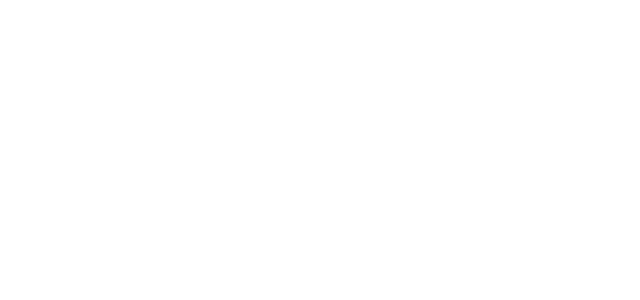
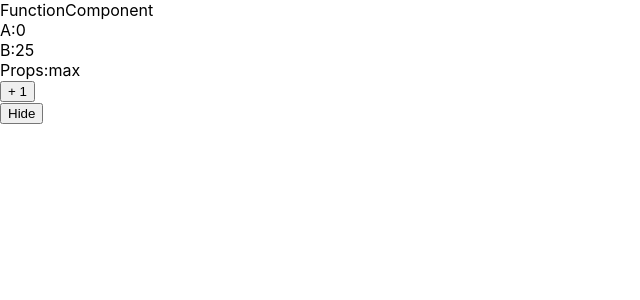
Before and after one commit to alinabezux/react-june, a React (Create React App) app: page / in a window 1280 px wide. Shown: the top 300 px of the page, without its empty margins (0-640 px from the left). Built offline with nearby package versions, Linux system fonts and the light colour scheme.

Commit message:
classComponent

```diff
--- a/src/App.js
+++ b/src/App.js
@@ -1,9 +1,15 @@
 import './App.css'
+// import {ClassComponent} from "./components/ClassComponent";
+import {useState} from "react";
+import {FunctionComponent} from "./components/FunctionComponent";
 
 function App() {
+
+    const [flag, setFlag] = useState(true);
     return (
         <div>
-
+            {flag && <FunctionComponent name='max'/>}
+            <button onClick={() => setFlag(prev => !prev)}>Hide</button>
         </div>
     )
 }
--- /dev/null
+++ b/src/components/ClassComponent.js
@@ -0,0 +1,49 @@
+import {Component} from "react";
+
+class ClassComponent extends Component {
+    constructor(props) {
+        super(props);
+        this.state = {a: 0, b: 25}
+        console.log('constructor');
+    }
+
+    componentDidMount() {
+        console.log('componentDidMount');
+    }
+
+    getSnapshotBeforeUpdate(prevProps, prevState) {
+        return 555;
+    }
+
+
+    componentDidUpdate(prevProps, prevState, snapshot) {
+        console.log('componentDidUpdate');
+        console.log('prevProps', prevProps);
+        console.log('prevState', prevState);
+        console.log('snapshot', snapshot);
+    }
+
+    componentWillUnmount() {
+        console.log('componentWillUnmount');
+    }
+
+    inc() {
+        this.setState(prev => ({...prev, a: prev.a + 1}))
+    }
+
+
+    render() {
+        console.log('render');
+        return (
+            <div>
+                Hello from ClassComponent!!!!!!!!
+                <div>A:{this.state.a}</div>
+                <div>B:{this.state.b}</div>
+                <div>Props:{this.props.name}</div>
+                <button onClick={() => this.inc()}>+ 1</button>
+            </div>
+        )
+    }
+}
+
+export {ClassComponent}
--- /dev/null
+++ b/src/components/FunctionComponent.js
@@ -0,0 +1,38 @@
+import {useEffect, useState} from "react";
+
+const FunctionComponent = ({name}) => {
+    console.log('constructor');
+    const [state, setState] = useState({a: 0, b: 25});
+
+    useEffect(() => {
+        console.log('componentDidMount');
+        return () => {
+            console.log('componentWillUnmount')
+        }
+    }, [])
+
+    useEffect(() => {
+        console.log('componentDidUpdate');
+    }, [state])
+
+    const inc = () => {
+        setState(prev => ({...state, a: state.a + 1}))
+    }
+
+
+    return (
+        <div>
+            {
+                console.log('render')
+            }
+            FunctionComponent
+            <div>A:{state.a}</div>
+            <div>B:{state.b}</div>
+            <div>Props:{name}</div>
+            <button onClick={() => inc()}>+ 1</button>
+
+        </div>
+    );
+}
+
+export {FunctionComponent}
```
